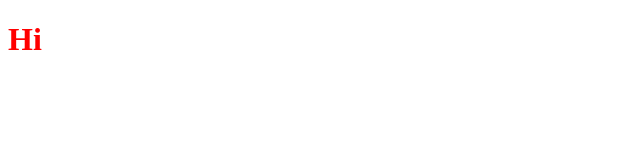
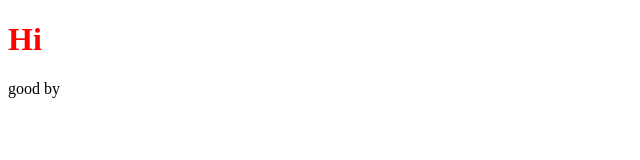
Before and after one commit to yuriy-yefimov/Summer_party, a plain HTML site: page index.html in a window 1280 px wide. Shown: the full height of the page, 0-640 px from the left. Drawn offline with Linux system fonts and the light colour scheme.

Commit message:
second commit

```diff
--- a/index.html
+++ b/index.html
@@ -7,5 +7,6 @@
 </head>
 <body>
 	<h1>Hi</h1>
+	<p>good by</p>
 </body>
 </html>
```
